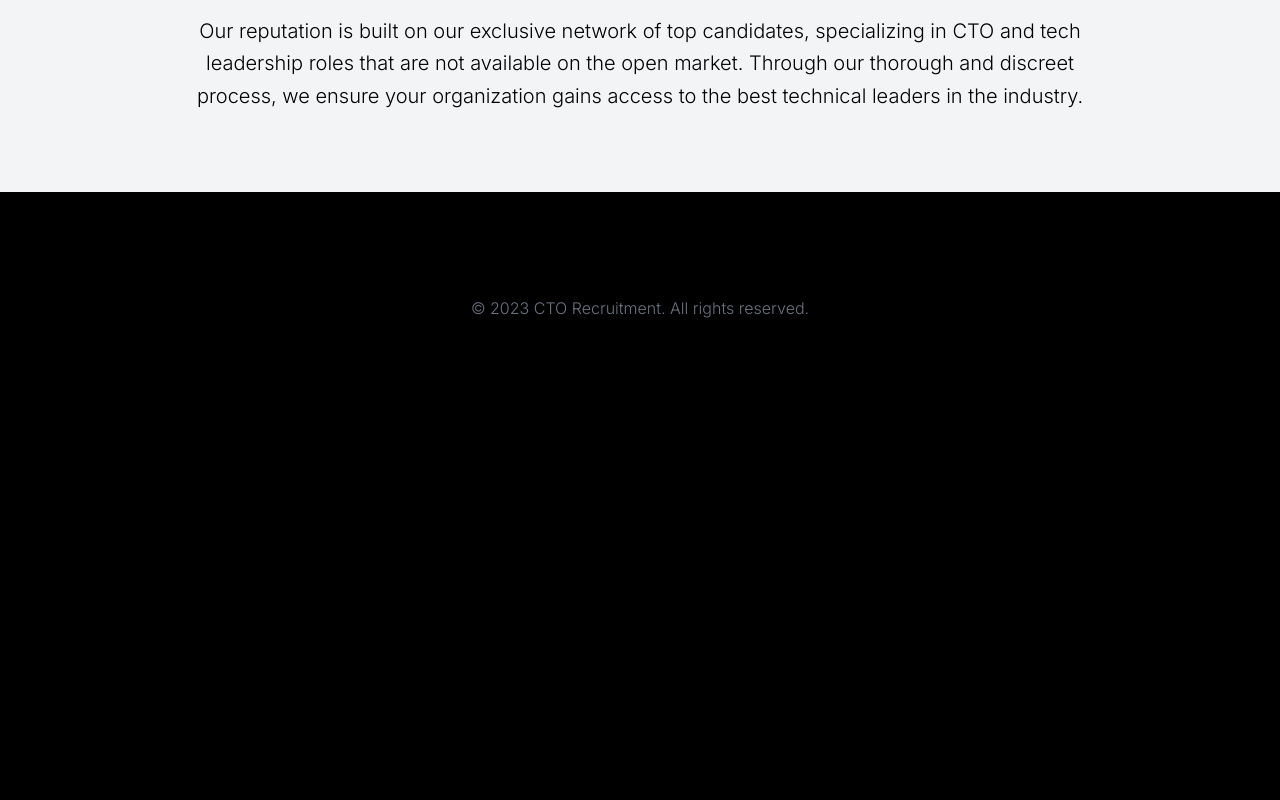
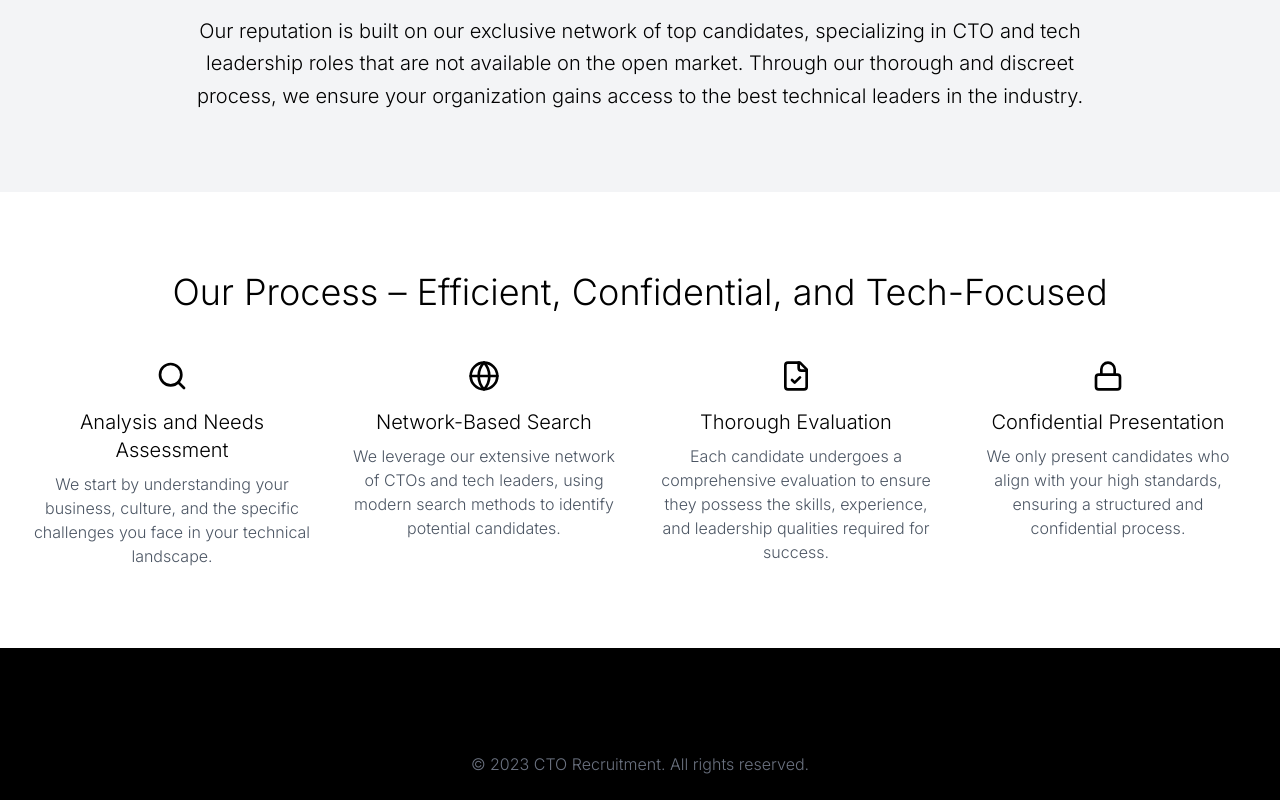
Before and after one commit to kapablaai/cto_recruitment, a React (Vite) app: page / in a window 1280 px wide. Shown: the part 2138-2938 px from the top of the page. Before the commit the page ends 2482 px from the top, so only its background shows below. Built offline with nearby package versions, Linux system fonts and the light colour scheme.

Commit message:
Add "Our Process" section
Implemented a new section titled "Our Process" in the Index page, detailing the steps of analysis and needs assessment, network-based search, thorough evaluation, and confidential presentation for recruitment services.
[skip gpt_engineer]

```diff
--- a/src/pages/Index.jsx
+++ b/src/pages/Index.jsx
@@ -1,5 +1,5 @@
 import React from 'react';
-import { ArrowRight, Database, Zap, Globe, Shield } from 'lucide-react';
+import { ArrowRight, Database, Zap, Globe, Shield, Search, FileCheck, UserCheck, Lock } from 'lucide-react';
 import { Button } from "@/components/ui/button";
 
 const Index = () => {
@@ -88,6 +88,34 @@ const Index = () => {
             </p>
           </div>
         </div>
+
+        <div className="bg-white text-black py-20">
+          <div className="container mx-auto">
+            <h2 className="text-4xl font-light mb-8 text-center">Our Process – Efficient, Confidential, and Tech-Focused</h2>
+            <div className="grid grid-cols-1 md:grid-cols-2 lg:grid-cols-4 gap-8 mt-12">
+              <ProcessStep
+                icon={<Search className="h-8 w-8" />}
+                title="Analysis and Needs Assessment"
+                description="We start by understanding your business, culture, and the specific challenges you face in your technical landscape."
+              />
+              <ProcessStep
+                icon={<Globe className="h-8 w-8" />}
+                title="Network-Based Search"
+                description="We leverage our extensive network of CTOs and tech leaders, using modern search methods to identify potential candidates."
+              />
+              <ProcessStep
+                icon={<FileCheck className="h-8 w-8" />}
+                title="Thorough Evaluation"
+                description="Each candidate undergoes a comprehensive evaluation to ensure they possess the skills, experience, and leadership qualities required for success."
+              />
+              <ProcessStep
+                icon={<Lock className="h-8 w-8" />}
+                title="Confidential Presentation"
+                description="We only present candidates who align with your high standards, ensuring a structured and confidential process."
+              />
+            </div>
+          </div>
+        </div>
       </main>
 
       <footer className="container mx-auto mt-20 py-6 text-center text-gray-500 font-light">
@@ -107,4 +135,14 @@ const FeatureCard = ({ icon, title, description }) => {
   );
 };
 
+const ProcessStep = ({ icon, title, description }) => {
+  return (
+    <div className="text-center">
+      <div className="mb-4 flex justify-center">{icon}</div>
+      <h3 className="text-xl font-light mb-2">{title}</h3>
+      <p className="text-gray-600 font-light">{description}</p>
+    </div>
+  );
+};
+
 export default Index;
```
